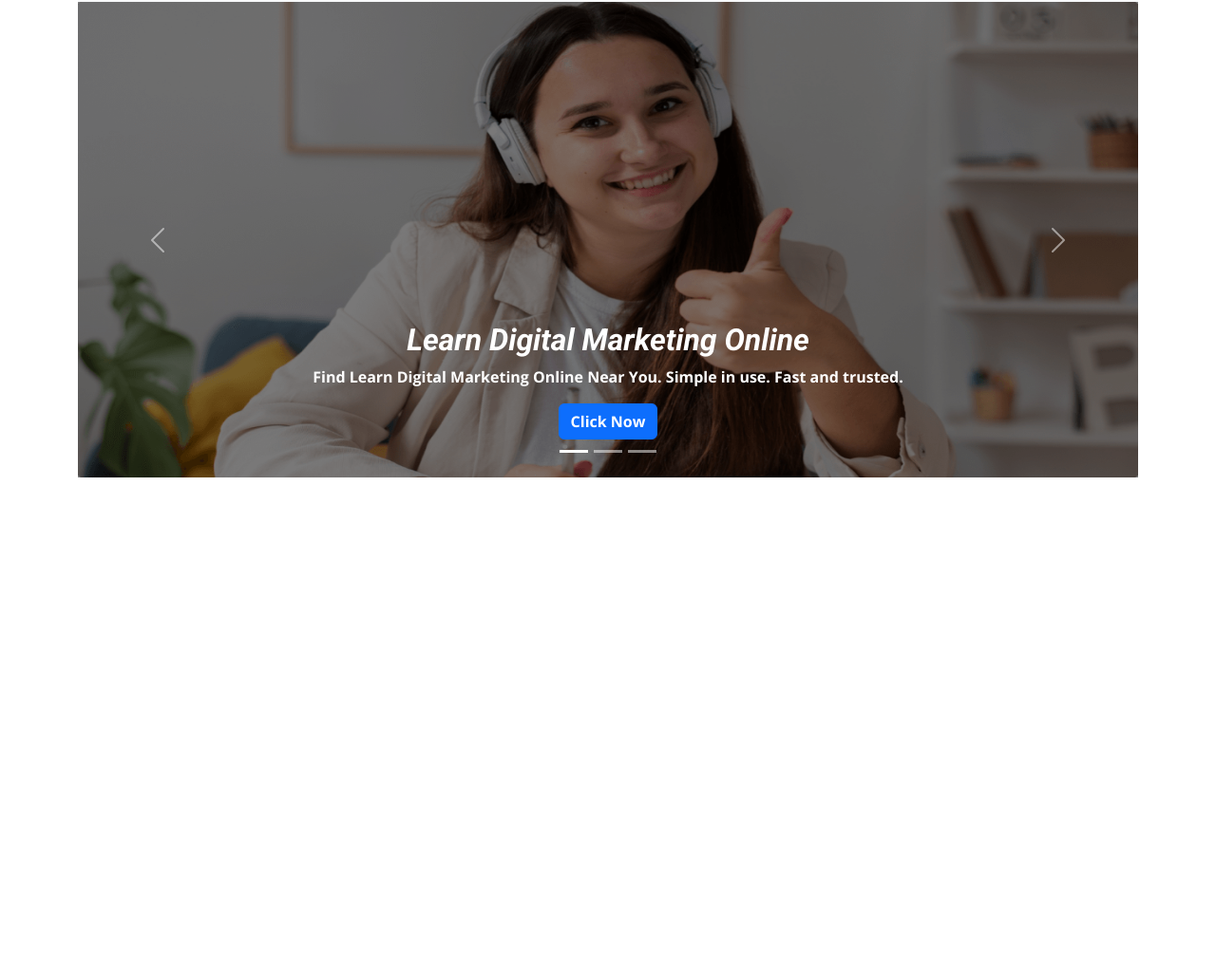
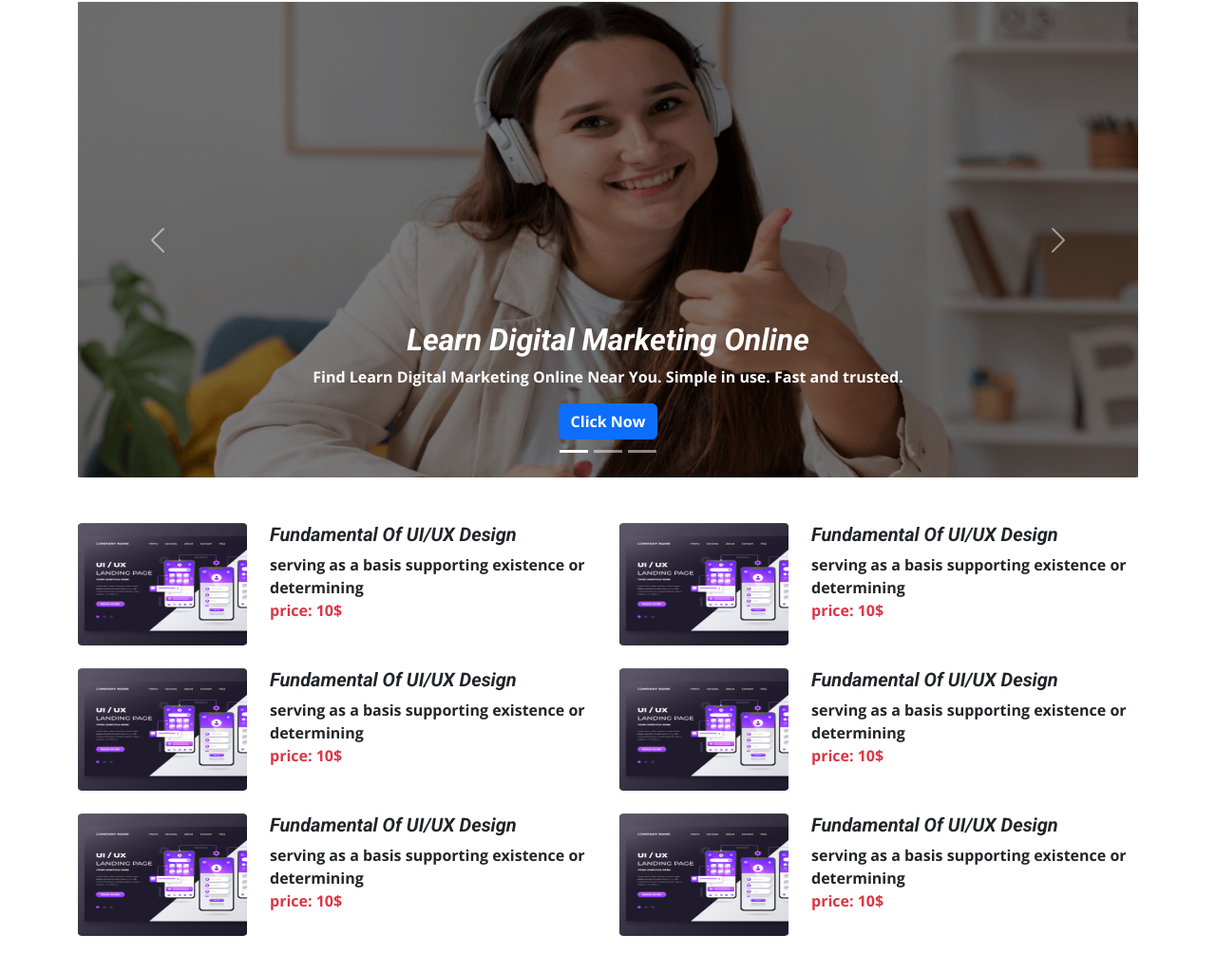
Before and after one commit to nurhossain01/bootstrap-complete-project, a plain HTML site: page index.html in a window 1280 px wide. Shown: the part 66-1090 px from the top of the page at 95% size. Before the commit the page ends 800 px from the top, so only its background shows below. Drawn offline with nearby package versions, Linux system fonts and the light colour scheme.

Commit message:
courses menu added

```diff
--- a/costomsCss/style.css
+++ b/costomsCss/style.css
@@ -22,3 +22,8 @@ h1,h2,h4,h5,h6{
   background-color: black;
   opacity: .5;
 }
+.courses_img{
+  width: 178px;
+  height: 129px;
+}
+}
--- a/index.html
+++ b/index.html
@@ -97,6 +97,73 @@
     </div>
   </section>
 
+  <!-- popular courese -->
+
+  <section class="container">
+    <div class="row g-4 py-5">
+      <div class="col-md-12 col-lg-6">
+       <div class="d-flex flex-column flex-md-row flex-lg-row">
+        <div><img src="course/course-1.png" alt="" class="courses_img"></div>
+        <div class="ps-4">
+          <h4 class="fs-5">Fundamental Of UI/UX Design</h4>
+          <p class="fs-6 p-0 m-0">serving as a basis supporting existence or determining</p>
+          <span class="fs-6 text-danger">price: 10$</span>
+        </div>
+       </div>
+      </div>
+      <div class="col-md-12 col-lg-6">
+       <div class="d-flex flex-column flex-md-row flex-lg-row">
+        <div><img src="course/course-1.png" alt="" class="courses_img"></div>
+        <div class="ps-4">
+          <h4 class="fs-5">Fundamental Of UI/UX Design</h4>
+          <p class="fs-6 p-0 m-0">serving as a basis supporting existence or determining</p>
+          <span class="fs-6 text-danger">price: 10$</span>
+        </div>
+       </div>
+      </div>
+      <div class="col-md-12 col-lg-6">
+       <div class="d-flex flex-column flex-md-row flex-lg-row">
+        <div><img src="course/course-1.png" alt="" class="courses_img"></div>
+        <div class="ps-4">
+          <h4 class="fs-5">Fundamental Of UI/UX Design</h4>
+          <p class="fs-6 p-0 m-0">serving as a basis supporting existence or determining</p>
+          <span class="fs-6 text-danger">price: 10$</span>
+        </div>
+       </div>
+      </div>
+      <div class="col-md-12 col-lg-6">
+       <div class="d-flex flex-column flex-md-row flex-lg-row">
+        <div><img src="course/course-1.png" alt="" class="courses_img"></div>
+        <div class="ps-4">
+          <h4 class="fs-5">Fundamental Of UI/UX Design</h4>
+          <p class="fs-6 p-0 m-0">serving as a basis supporting existence or determining</p>
+          <span class="fs-6 text-danger">price: 10$</span>
+        </div>
+       </div>
+      </div>
+      <div class="col-md-12 col-lg-6">
+       <div class="d-flex flex-column flex-md-row flex-lg-row">
+        <div><img src="course/course-1.png" alt="" class="courses_img"></div>
+        <div class="ps-4">
+          <h4 class="fs-5">Fundamental Of UI/UX Design</h4>
+          <p class="fs-6 p-0 m-0">serving as a basis supporting existence or determining</p>
+          <span class="fs-6 text-danger">price: 10$</span>
+        </div>
+       </div>
+      </div>
+      <div class="col-md-12 col-lg-6">
+       <div class="d-flex flex-column flex-md-row flex-lg-row">
+        <div><img src="course/course-1.png" alt="" class="courses_img"></div>
+        <div class="ps-4">
+          <h4 class="fs-5">Fundamental Of UI/UX Design</h4>
+          <p class="fs-6 p-0 m-0">serving as a basis supporting existence or determining</p>
+          <span class="fs-6 text-danger">price: 10$</span>
+        </div>
+       </div>
+      </div>
+    </div>
+  </section>
+
 
 
 
```
